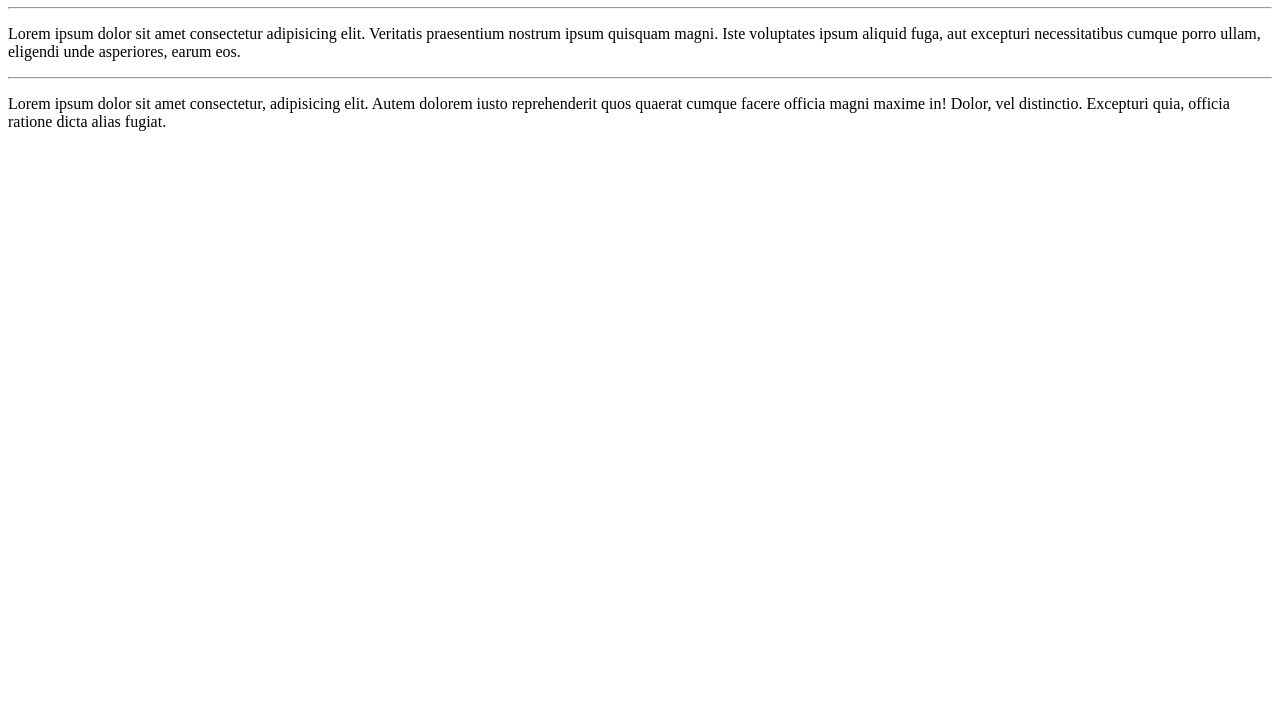
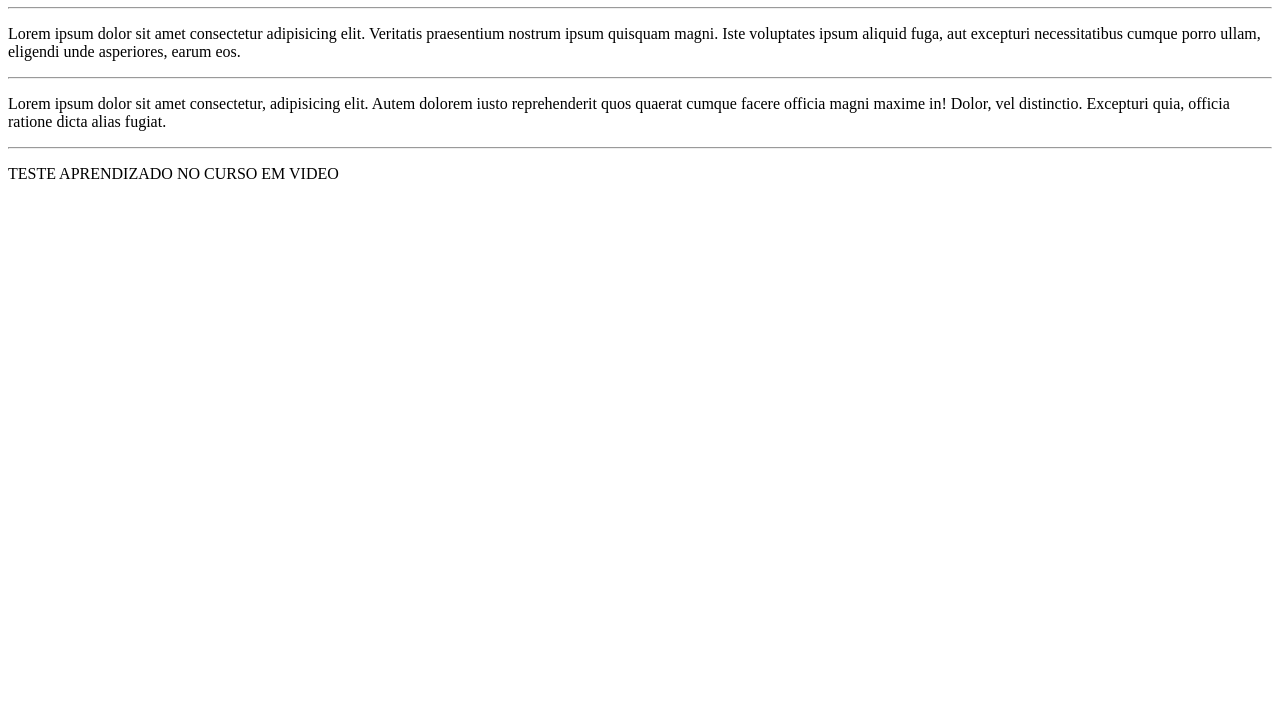
Before and after one commit to Carvalhocodes/Ola-Mundo, a plain HTML site: page site-exemplo/index.html in a window 1280 px wide. Shown: the part 73-800 px from the top of the page. Drawn offline with Linux system fonts and the light colour scheme.

Commit message:
Adicionei a linha 15 e 16

```diff
--- a/site-exemplo/index.html
+++ b/site-exemplo/index.html
@@ -12,6 +12,8 @@
     <p> Lorem ipsum dolor sit amet consectetur adipisicing elit. Veritatis praesentium nostrum ipsum quisquam magni. Iste voluptates ipsum aliquid fuga, aut excepturi necessitatibus cumque porro ullam, eligendi unde asperiores, earum eos.</p>
     <hr>
     <p> Lorem ipsum dolor sit amet consectetur, adipisicing elit. Autem dolorem iusto reprehenderit quos quaerat cumque facere officia magni maxime in! Dolor, vel distinctio. Excepturi quia, officia ratione dicta alias fugiat.</p>
+    <hr>
+    <p>TESTE APRENDIZADO NO CURSO EM VIDEO</p>
 
 </body>
 </html>
```
